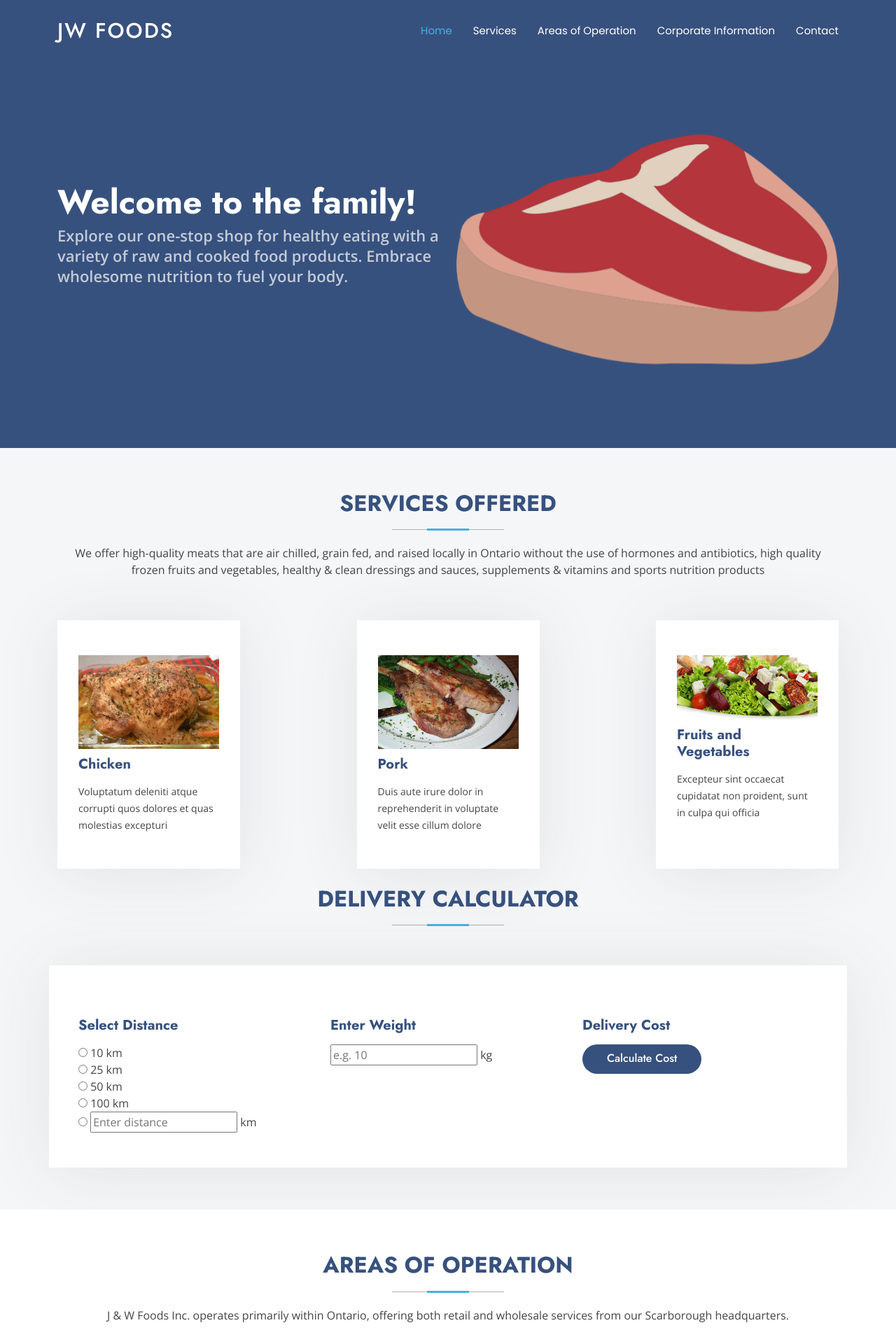
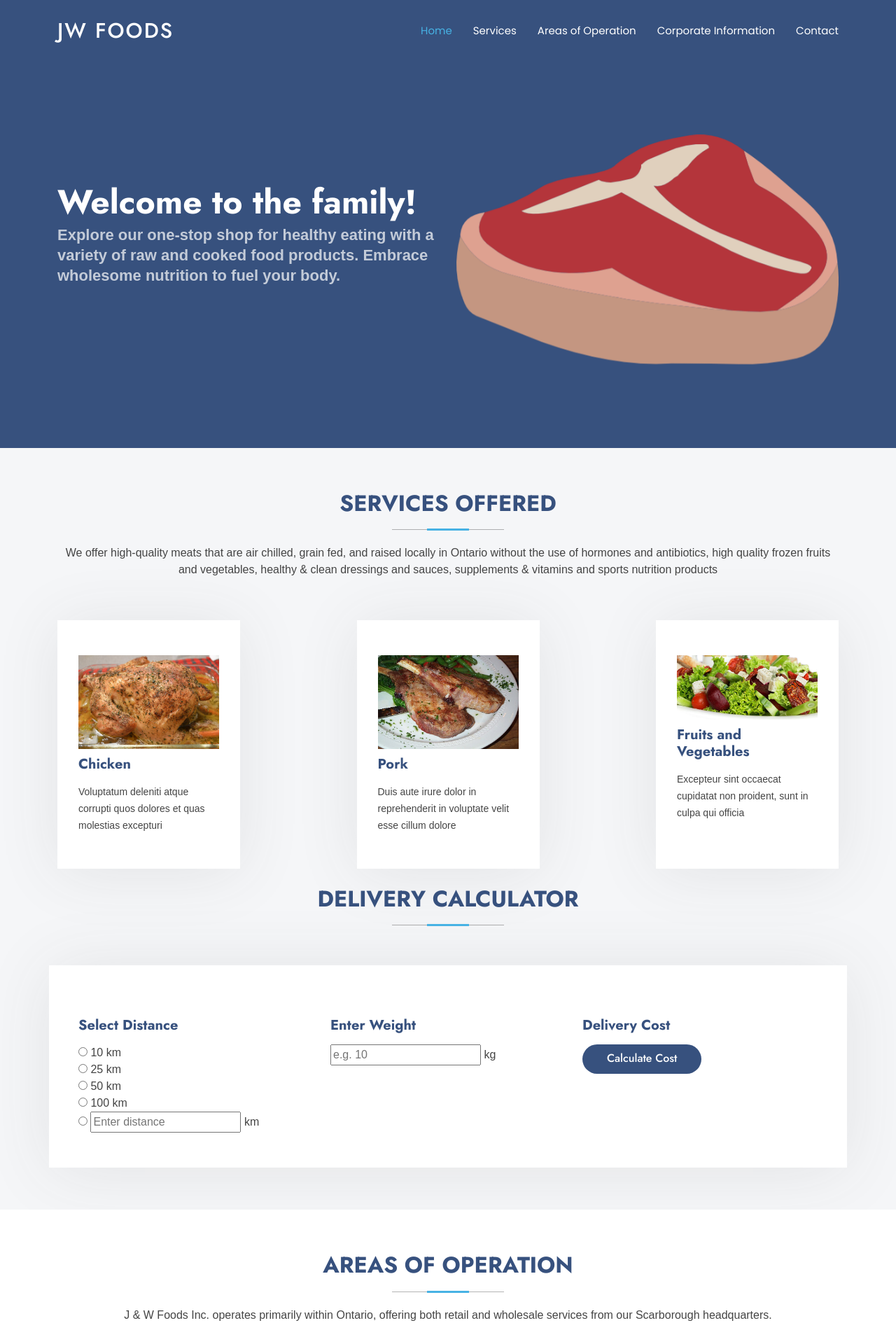
Before and after one commit to lindan4/jwf-ft, a Flask app: template app/templates/index.html in a window 1280 px wide. Shown: the top 1920 px of the page at 70% size. Run offline with Flask 3, Linux system fonts and the light colour scheme; the template is opened without the code that fills it, so the values that code supplies are empty; some libraries are stand-ins or nearby versions.

Commit message:
Removed most non-Arial fonts.

```diff
--- a/app/static/assets/css/main.css
+++ b/app/static/assets/css/main.css
@@ -12,7 +12,7 @@
 --------------------------------------------------------------*/
 /* Fonts */
 :root {
-  --default-font: "Open Sans",  system-ui, -apple-system, "Segoe UI", Roboto, "Helvetica Neue", Arial, "Noto Sans", "Liberation Sans", sans-serif, "Apple Color Emoji", "Segoe UI Emoji", "Segoe UI Symbol", "Noto Color Emoji";
+  --default-font: Arial, sans-serif;
   --heading-font: "Jost",  sans-serif;
   --nav-font: "Poppins",  sans-serif;
 }
```
